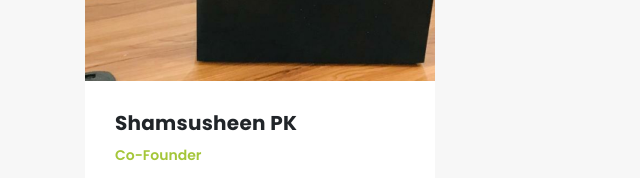
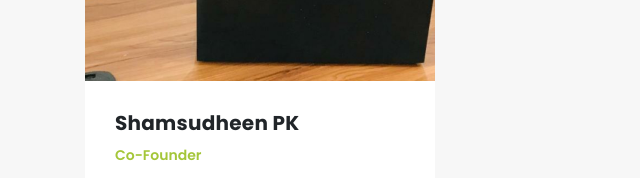
Before and after one commit to ACCOTAXOKL/Accotax-associates, a plain HTML site: page about.html in a window 1280 px wide. Shown: the part 2032-2210 px from the top of the page, 0-640 px from the left. Drawn offline with Linux system fonts and the light colour scheme.

Commit message:
Update about.html

```diff
--- a/about.html
+++ b/about.html
@@ -142,7 +142,7 @@ https://templatemo.com/tm-545-finance-business
             <div class="team-item">
               <img src="assets/images/team_01.jpg" alt="">
               <div class="down-content">
-                <h4>Shamsusheen PK</h4>
+                <h4>Shamsudheen PK</h4>
                 <span>Co-Founder</span>
                 <p>In sem sem, dapibus non lacus auctor, ornare sollicitudin lacus. Aliquam ipsum urna, semper quis.</p>
               </div>
```
